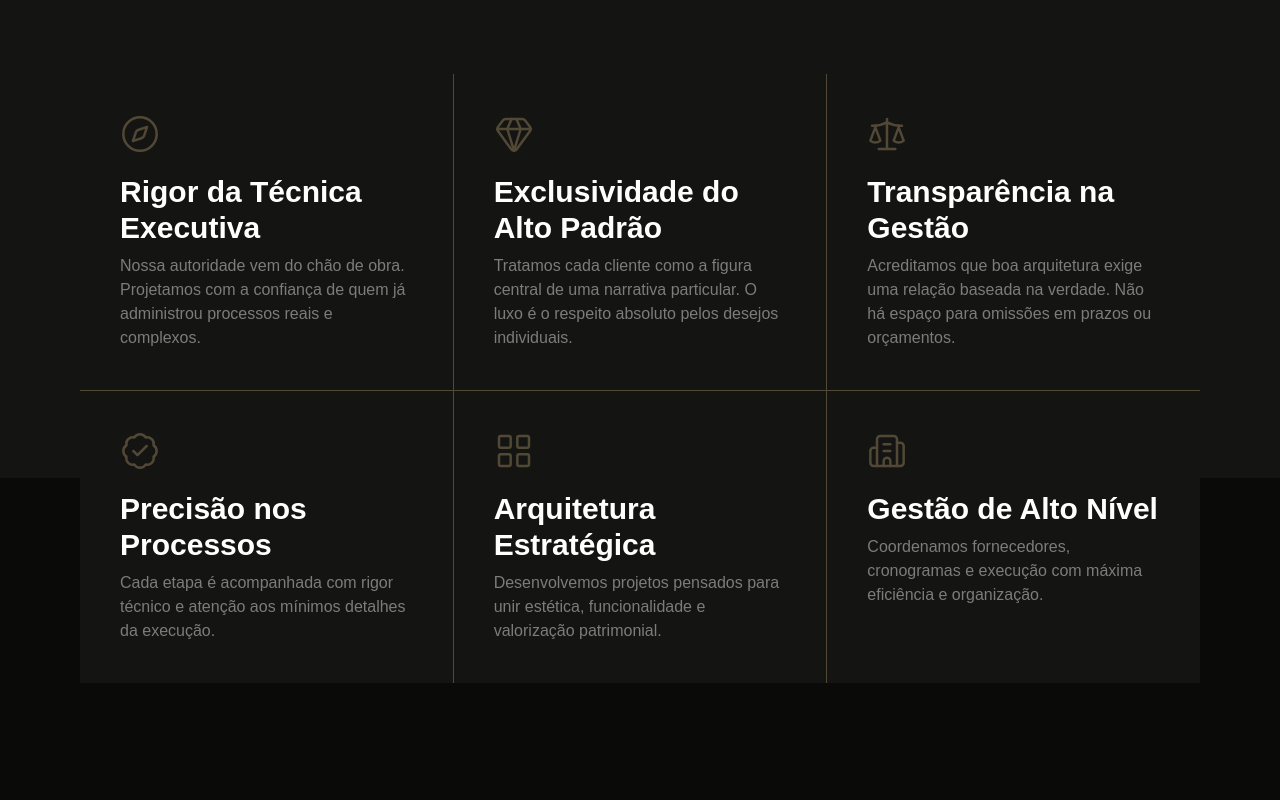
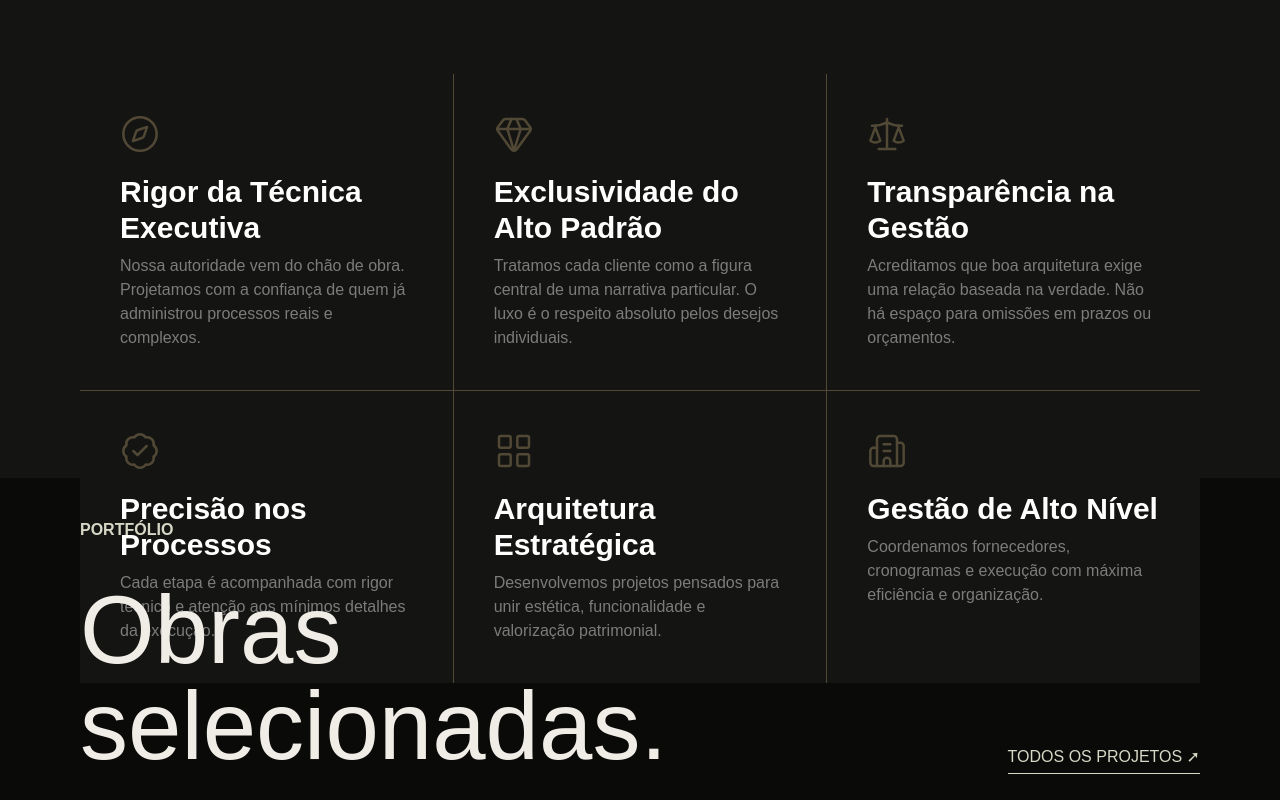
Before and after one commit to leonardobarbosas/vini-arquiteto, a Next.js app: page / in a window 1280 px wide. Shown: the part 1922-2722 px from the top of the page. Before the commit the page ends 2605 px from the top, so only its background shows below. Built offline with nearby package versions, Linux system fonts and the light colour scheme; a web font is replaced by a local one.

Commit message:
começando pagina de projetos

```diff
--- a/src/app/page.tsx
+++ b/src/app/page.tsx
@@ -2,6 +2,7 @@ import Image from "next/image";
 import HomePage from "@/components/HomePage/HomePage";
 import AboutPage from "@/components/AboutPage/AboutPage";
 import ServicePage from "@/components/ServicePage/ServicePage";
+import ProjectsPage from '@/components/ProjectsPage/ProjectcsPage';
 
 export default function Home() {
   return (
@@ -9,6 +10,7 @@ export default function Home() {
       <HomePage />
       <AboutPage />
       <ServicePage />
+      <ProjectsPage/>
     </main>
   );
 }
--- a/src/components/AboutPage/AboutPage.tsx
+++ b/src/components/AboutPage/AboutPage.tsx
@@ -4,7 +4,7 @@ export default function AboutPage() {
   return (
     <section className="h-screen pt-10 flex pl-20">
       <div className="flex flex-col w-[40%] h-full  justify-evenly">
-        <p className="text-[#D8D8C7] font-semibold">SOBRE NÓS</p>
+        <h3 className="text-[#D8D8C7] font-semibold">SOBRE NÓS</h3>
         <h1 className="text-8xl tracking-tight leading-none">
           Arte que se torna <span className="text-[#4D4B43]">espaço</span>.
         </h1>
--- a/src/components/HomePage/HomePage.tsx
+++ b/src/components/HomePage/HomePage.tsx
@@ -3,9 +3,9 @@
 export default function HomePage() {
   return (
     <section className="h-[90vh] w-full pl-20 pr-20 flex flex-col justify-center gap-8">
-      <p className="text-[#D8D8C7] font-semibold pl-2">
+      <h3 className="text-[#D8D8C7] font-semibold pl-2">
         ARQUITETURA AUTORAL • SÃO PAULO • 2026
-      </p>
+      </h3>
       <h1 className="text-8xl w-1/2">Projetos onde a vida encontra lugar.</h1>
       <div className="flex justify-between">
         <p className="text-[#D8D8C7] w-1/4 leading-7 font-semibold pl-2">
--- a/src/components/ProjectsPage/ProjectcsPage.tsx
+++ b/src/components/ProjectsPage/ProjectcsPage.tsx
@@ -1,10 +1,21 @@
 "use client";
+
+import Link from "next/link";
 
 export default function ProjectsPage() {
   return (
     <section className="h-screen pt-10 pl-20 pr-20">
       <div>
-        <p>teste</p>
+        <h3 className="text-[#D8D8C7] font-semibold">PORTFÓLIO</h3>
+        <div className="flex items-end justify-between w-full">
+          <h1 className="text-8xl w-1/4 pt-10">Obras selecionadas.</h1>
+          <Link
+            href="/projetos"
+            className="text-[#D8D8C7] border-b border-[#D8D8C7] pb-1"
+          >
+            TODOS OS PROJETOS ➚
+          </Link>
+        </div>
       </div>
     </section>
   );
```
